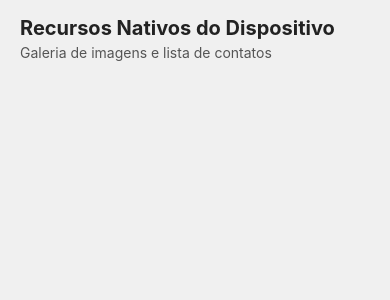
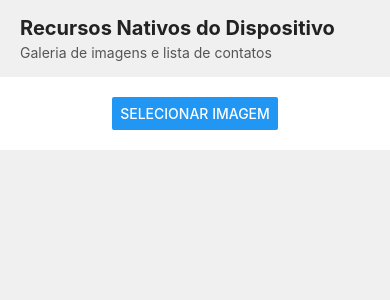
Before and after one commit to LeoFerreira07/DeviceResourcesApp, a React Native app: screen / in a window 390 px wide. Shown: the top 300 px of the page. Built offline with nearby package versions, Linux system fonts and the light colour scheme.

Commit message:
feat: integra o ImagePickerComponent na tela principal

```diff
--- a/App.js
+++ b/App.js
@@ -4,6 +4,7 @@
 import React from 'react';
 import { SafeAreaView, StyleSheet, Text, View } from 'react-native';
 import { StatusBar } from 'expo-status-bar';
+import ImagePickerComponent from './src/components/ImagePickerComponent';
 
 // Define o componente principal do aplicativo
 const App = () => {
@@ -17,6 +18,9 @@ const App = () => {
         <Text style={styles.title}>Recursos Nativos do Dispositivo</Text>
         <Text style={styles.subtitle}>Galeria de imagens e lista de contatos</Text>
       </View>
+
+      {/* Renderiza o componente de seleção de imagem */}
+      <ImagePickerComponent />
     </SafeAreaView>
   );
 };
```
